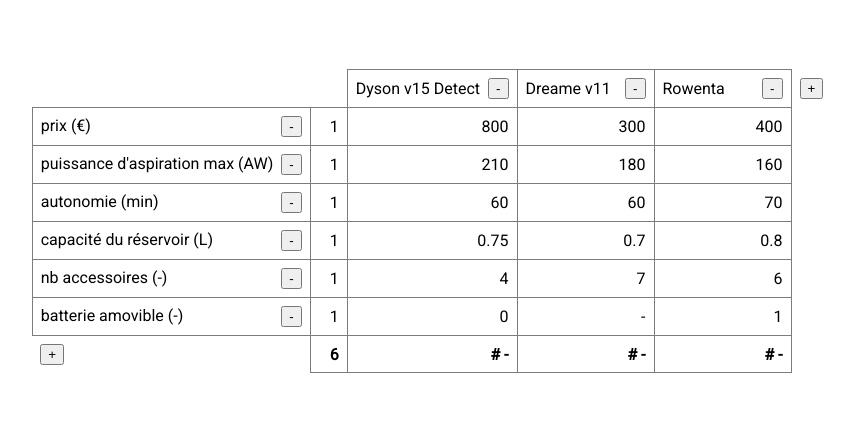
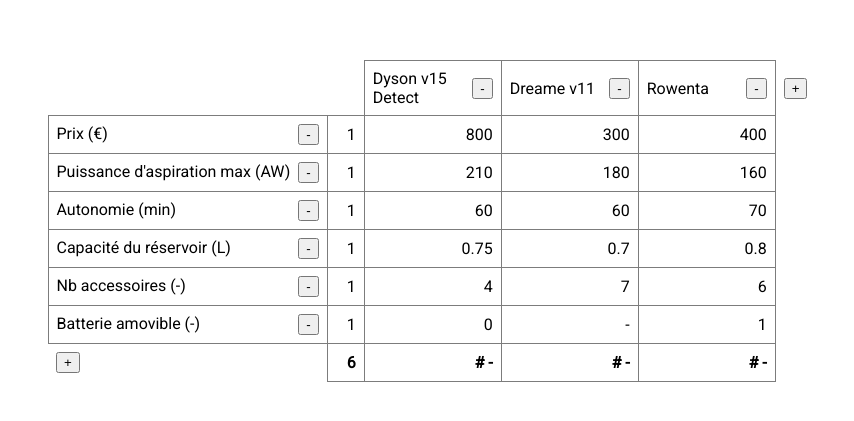
Before and after one commit to MjStryker/multi-criteria-decision-making-app, a React (Create React App) app: page / in a window 1280 px wide. Shown: the part 179-600 px from the top of the page, without its empty margins (208-1062 px from the left). Built offline with nearby package versions, Linux system fonts and the light colour scheme.

Commit message:
Makes product + criteria + weight cells editable

```diff
--- a/src/components/DataTable.tsx
+++ b/src/components/DataTable.tsx
@@ -8,9 +8,11 @@
 import { TCriteria } from "../types/criterias";
 import { TProduct } from "../types/products";
 import { TProductWithCriteria } from "../types/productsWithCriterias";
+import { capitalize } from "../utils/strings";
 import cordlessVacuumCleaner from "../data/cordlessVacuumCleaner";
 import { createEmptyCriteria } from "../utils/criterias/criterias";
 import { createEmptyProductCriteriaValue } from "../utils/productsWithCriterias/productsWithCriterias";
+import { isDefined } from "../utils/objects";
 import useClickOutside from "../hooks/useClickOutside";
 
 const width = 120;
@@ -19,6 +21,12 @@
 type TNestedStyles = Record<string, CSSProperties>;
 
 const STYLES: Record<string, TNestedStyles> = {
+  INPUT: {
+    TEXT: {
+      fontSize: 16,
+      textAlign: "inherit",
+    },
+  },
   TD: {
     BORDER: {
       border,
@@ -26,6 +34,7 @@
     PRODUCT: {
       width: "fit-content",
       minWidth: width,
+      maxWidth: width,
       border,
     },
     CRITERIA: {
@@ -53,7 +62,7 @@
       fontWeight: "bold",
     },
   },
-};
+} as const;
 
 type DataTableProps = {};
 
@@ -67,7 +76,7 @@
   );
 
   const [cellId, setCellId] = useState<string | null>(null);
-  const [cellValue, setCellValue] = useState<number | null>(null);
+  const [cellValue, setCellValue] = useState<string | number | null>(null);
 
   useClickOutside(inputRef, () => {
     console.log(`[ Cell ] Clicked away from ${cellId}..`);
@@ -106,6 +115,20 @@
     setProductsWithCriteria((prev) => [...prev, productWithCriteria]);
   };
 
+  const updateProduct = (product: TProduct) =>
+    setProducts((prev) => {
+      const newProductIdx = prev.findIndex((p) => product.id === p.id);
+      prev[newProductIdx] = product;
+      return [...prev];
+    });
+
+  const updateCriteria = (criteria: TCriteria) =>
+    setCriterias((prev) => {
+      const newCriteriaIdx = prev.findIndex((p) => criteria.id === p.id);
+      prev[newCriteriaIdx] = criteria;
+      return [...prev];
+    });
+
   const removeCriteria = ({ id }: TCriteria) =>
     setCriterias((prev) => prev.filter((c) => c.id !== id));
 
@@ -137,7 +160,10 @@
         <tr>
           <td />
           <td />
-          {products.map((p) => (
+          {products.map((p, idx) => {
+            const isCellInEditMode = p.id === cellId;
+
+            return (
               <td key={p.id} style={STYLES.TD.PRODUCT}>
                 <div
                   style={{
@@ -147,11 +173,74 @@
                     justifyContent: "space-between",
                   }}
                 >
-                <span style={{ marginRight: 8 }}>{p.name}</span>
+                  <div
+                    ref={isCellInEditMode ? inputRef : undefined}
+                    onClick={() => {
+                      if (isCellInEditMode) {
+                        return;
+                      }
+                      console.log(`[ Cell ] Selected ${p.id}`);
+                      setCellId(p.id);
+                      setCellValue(p.name ?? null);
+                    }}
+                    onBlur={() => {
+                      updateProduct({
+                        ...p,
+                        name: cellValue ? `${cellValue}` : undefined,
+                      });
+                      setCellId(null);
+                      setCellValue(null);
+                    }}
+                    style={{
+                      margin: -8,
+                      padding: isCellInEditMode ? 0 : 8,
+                      width: "100%",
+                    }}
+                  >
+                    {isCellInEditMode ? (
+                      <input
+                        value={cellValue ?? ""}
+                        onChange={(e) => {
+                          const value = e.target.value;
+                          const newValue =
+                            value && value.length > 0 ? value : null;
+
+                          setCellValue(newValue);
+                          updateProduct({
+                            ...p,
+                            name: newValue ? `${newValue}` : undefined,
+                          });
+                        }}
+                        onKeyUp={(e) => {
+                          if (e.key === "Enter") {
+                            updateProduct({
+                              ...p,
+                              name: cellValue ? `${cellValue}` : undefined,
+                            });
+                            setCellId(null);
+                            setCellValue(null);
+                          }
+                        }}
+                        style={{
+                          ...STYLES.INPUT.TEXT,
+                          width,
+                          padding: "7px 6px",
+                        }}
+                      />
+                    ) : (
+                      <div style={{ marginRight: 8 }}>
+                        {p.name ?? `Produit ${idx + 1}`}
+                      </div>
+                    )}
+                  </div>
+
+                  {!isCellInEditMode && (
                     <button onClick={() => removeProduct(p)}>-</button>
+                  )}
                 </div>
               </td>
-          ))}
+            );
+          })}
           <td>
             <button onClick={() => addProduct(createEmptyProduct(nbProducts))}>
               +
@@ -161,7 +250,11 @@
       </thead>
 
       <tbody>
-        {criterias.map((c) => (
+        {criterias.map((c, idx) => {
+          const isCriteriaNameCellInEditMode = `${c.id}-name` === cellId;
+          const isCriteriaWeightCellInEditMode = `${c.id}-weight` === cellId;
+
+          return (
             <tr key={c.id}>
               <td style={STYLES.TD.CRITERIA}>
                 <div
@@ -171,14 +264,124 @@
                     justifyContent: "space-between",
                   }}
                 >
+                  <div
+                    ref={isCriteriaNameCellInEditMode ? inputRef : undefined}
+                    onClick={() => {
+                      if (isCriteriaNameCellInEditMode) {
+                        return;
+                      }
+                      console.log(`[ Cell ] Selected ${c.id}-name`);
+                      setCellId(`${c.id}-name`);
+                      setCellValue(c.name ?? null);
+                    }}
+                    onBlur={() => {
+                      updateCriteria({ ...c, name: `${cellValue}` });
+                      setCellId(null);
+                      setCellValue(null);
+                    }}
+                    style={{
+                      margin: -8,
+                      padding: isCriteriaNameCellInEditMode ? 0 : 8,
+                      width: "100%",
+                    }}
+                  >
+                    {isCriteriaNameCellInEditMode ? (
+                      <input
+                        value={cellValue ?? ""}
+                        onChange={(e) => {
+                          const value = e.target.value;
+                          const newValue =
+                            value && value.length > 0 ? value : null;
+
+                          setCellValue(newValue);
+                          updateCriteria({ ...c, name: `${newValue}` });
+                        }}
+                        onKeyUp={(e) => {
+                          if (e.key === "Enter") {
+                            updateCriteria({ ...c, name: `${cellValue}` });
+                            setCellId(null);
+                            setCellValue(null);
+                          }
+                        }}
+                        style={{
+                          ...STYLES.INPUT.TEXT,
+                          width: "100%",
+                          padding: "7px 6px",
+                        }}
+                      />
+                    ) : (
                       <div style={{ marginRight: 8 }}>
-                  {c.name} {c.unit && `(${c.unit})`}{" "}
+                        {c.name ? capitalize(c.name) : `Critère ${idx + 1}`}{" "}
+                        {c.unit && `(${c.unit})`}
                       </div>
+                    )}
+                  </div>
+
+                  {!isCriteriaNameCellInEditMode && (
                     <button onClick={() => removeCriteria(c)}>-</button>
+                  )}
                 </div>
               </td>
 
-            <td style={STYLES.TD.CRITERIA_WEIGHT}>{c.weight}</td>
+              <td style={STYLES.TD.CRITERIA_WEIGHT}>
+                <div
+                  ref={isCriteriaWeightCellInEditMode ? inputRef : undefined}
+                  onClick={() => {
+                    if (isCriteriaWeightCellInEditMode) {
+                      return;
+                    }
+                    console.log(`[ Cell ] Selected ${c.id}-weight`);
+                    setCellId(`${c.id}-weight`);
+                    setCellValue(c.weight ?? null);
+                  }}
+                  onBlur={() => {
+                    updateCriteria({ ...c, weight: Number(cellValue) });
+                    setCellId(null);
+                    setCellValue(null);
+                  }}
+                  style={{
+                    margin: -8,
+                    padding: isCriteriaWeightCellInEditMode ? 0 : 8,
+                    width: "100%",
+                  }}
+                >
+                  {isCriteriaWeightCellInEditMode ? (
+                    <input
+                      value={
+                        isDefined(cellValue) &&
+                        typeof cellValue === "number" &&
+                        !isNaN(cellValue)
+                          ? cellValue
+                          : ""
+                      }
+                      onChange={(e) => {
+                        const value = e.target.value;
+                        const newValue =
+                          value && value.length > 0 ? Number(value) : null;
+
+                        setCellValue(newValue);
+                        updateCriteria({ ...c, weight: newValue ?? undefined });
+                      }}
+                      onKeyUp={(e) => {
+                        if (e.key === "Enter") {
+                          updateCriteria({ ...c, weight: Number(cellValue) });
+                          setCellId(null);
+                          setCellValue(null);
+                        }
+                      }}
+                      style={{
+                        ...STYLES.INPUT.TEXT,
+                        width: "100%",
+                        padding: "7px 6px",
+                      }}
+                    />
+                  ) : (
+                    <div>
+                      {isDefined(c.weight) && !isNaN(c.weight) ? c.weight : "-"}
+                    </div>
+                  )}
+                </div>
+              </td>
 
               {productsSorted.map((p) => {
                 const v =
@@ -202,7 +405,7 @@
                         setCellValue(v.value ?? null);
                       }}
                       onBlur={() => {
-                      setProductCriteriaValue(p, c, cellValue);
+                        setProductCriteriaValue(p, c, Number(cellValue));
                         setCellId(null);
                         setCellValue(null);
                       }}
@@ -213,7 +416,13 @@
                     >
                       {isCellInEditMode ? (
                         <input
-                        value={cellValue ?? ""}
+                          value={
+                            isDefined(cellValue) &&
+                            typeof cellValue === "number" &&
+                            !isNaN(cellValue)
+                              ? cellValue
+                              : ""
+                          }
                           onChange={(e) => {
                             const value = e.target.value;
                             const newValue =
@@ -224,15 +433,23 @@
                           }}
                           onKeyUp={(e) => {
                             if (e.key === "Enter") {
-                            setProductCriteriaValue(p, c, cellValue);
+                              setProductCriteriaValue(p, c, Number(cellValue));
                               setCellId(null);
                               setCellValue(null);
                             }
                           }}
-                        style={{ width, fontSize: 16, padding: "7px 6px" }}
+                          style={{
+                            ...STYLES.INPUT.TEXT,
+                            width,
+                            padding: "7px 6px",
+                          }}
                         />
                       ) : (
-                      v?.value ?? "-"
+                        <div>
+                          {isDefined(v.value) && !isNaN(v.value)
+                            ? v.value
+                            : "-"}
+                        </div>
                       )}
                     </div>
                   </td>
@@ -241,7 +458,8 @@
 
               <td />
             </tr>
-        ))}
+          );
+        })}
 
         <tr>
           <td>
```
Lines whose indentation alone changed are shown as unchanged.
